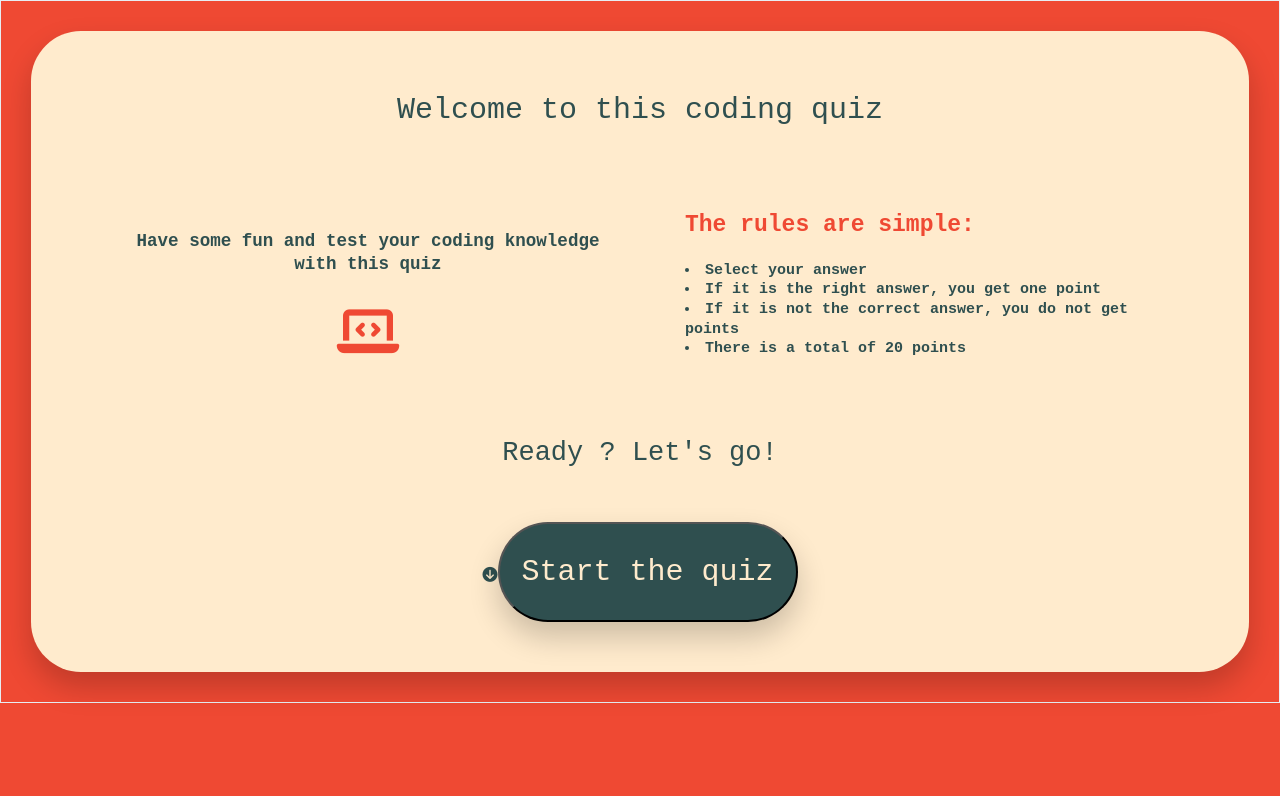
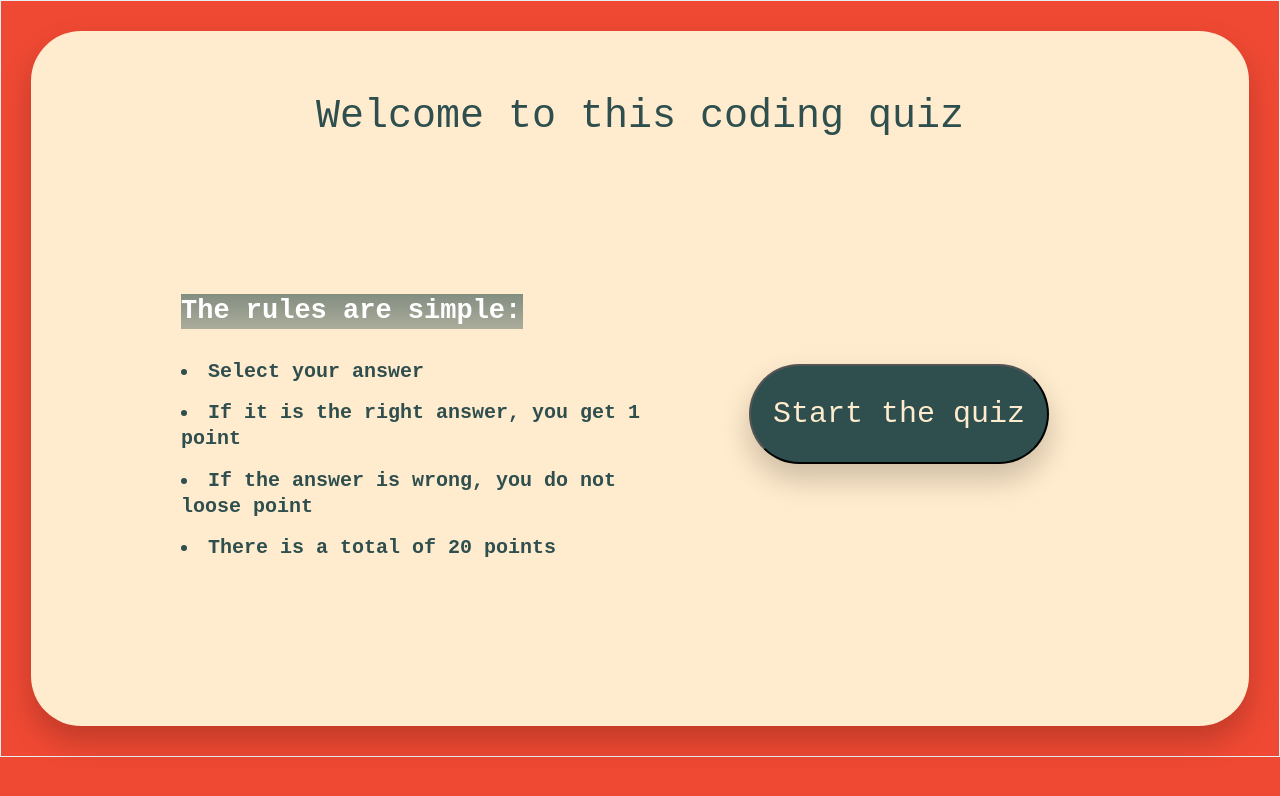
Before and after one commit to JustineOverflow/coding-quizz-reactjs, a React (Create React App) app: page / in a window 1280 px wide. Shown: the top 796 px of the page. Built offline with nearby package versions, Linux system fonts and the light colour scheme.

Commit message:
improved design

```diff
--- a/src/Home/Home.js
+++ b/src/Home/Home.js
@@ -9,29 +9,21 @@ class Home extends Component {
                     <h1 className="home-welcome">Welcome to this coding quiz</h1>
                     <div className="home-container">
                         <div className="home-container-column1">
-                        <h3 className="home-container-column1-text">Have some fun and test your coding knowledge with this quiz</h3>
-                        <i className="computer fas fa-laptop-code"></i>
+                            <h3 className="home-rules">The rules are simple:</h3>
+                            <li className="home-rules-list"> Select your answer</li>
+                            <li className="home-rules-list"> If it is the right answer, you get 1 point</li>
+                            <li className="home-rules-list"> If the answer is wrong, you do not loose point</li>
+                            <li className="home-rules-list"> There is a total of 20 points</li>
                         </div>
                         <div className="home-container-column2">
-                        <h3 className="home-rules">The rules are simple:</h3>
-                        <li className="home-rules-list"> Select your answer</li>
-                        <li className="home-rules-list"> If it is the right answer, you get one point</li>
-                        <li className="home-rules-list"> If it is not the correct answer, you do not get
-                            points
-                        </li>
-                        <li className="home-rules-list"> There is a total of 20 points</li>
-                    </div>
-                </div>
-
-                <h3 className="home-ready">Ready ? Let's go!</h3>
-                <i className="arrow fas fa-arrow-circle-down"></i>
-
                             <button className="home-button">
                                 <Link to="/quiz">Start the quiz</Link>
                                 <Route path="/quiz" exact component={Quiz}/>
                             </button>
-
-
+                            {/*<h3 className="home-container-column1-text">Have some fun and test your coding knowledge with this quiz</h3>*/}
+                            {/*<i className="computer fas fa-laptop-code"></i>*/}
+                        </div>
+                    </div>
             </section>
         );
     }
--- a/src/Home/home.scss
+++ b/src/Home/home.scss
@@ -1,68 +1,61 @@
 .home {
+  border-radius: 5rem;
   background-color: blanchedalmond;
-  border-radius: 5rem;
   margin: 3rem;
   padding: 3rem;
   box-shadow: 0 15px 30px rgba(0, 0, 0, .2);
-  color: darkslategrey;
+  color: #f8f7ff;
   text-align: center;
+  z-index: 1;
 
   &-welcome {
-
+    color: darkslategray;
     padding: 3rem;
-    color: darkslategrey;
-    font-size: 3rem;
+    font-size: 4rem;
     font-weight: 200;
     text-align: center;
   }
 
   &-container {
-
+    color: darkslategray;
+    border-radius: 5rem;
+    background-size: cover;
     display: grid;
-    grid-template-columns: repeat(2, 1fr);
-    margin: 5rem;
+    grid-template-columns: 2fr 1fr;
+    padding: 12rem;
     column-gap: 3rem;
+    z-index: 10;
+    font-size: 2rem;
 
     &-column1 {
       grid-column: 1/2;
+      text-align: left;
+    }
+    &-column2 {
+      grid-column: 2/-1;
       margin-top: 2rem;
     }
-
-    &-column2 {
-      grid-column: 2/-1;
-      text-align: left;
-      margin-left: 3rem;
-    }
-
   }
 
   &-rules {
-    margin-bottom: 2rem;
-    color: #ef4933;
-    font-size: 2.3rem;
-
+    margin-bottom: 3rem;
+    color: rgb(255, 255, 255);
+    font-size: 2.7rem;
+    background-image: linear-gradient(rgba(darkslategray, 0.6), rgba(darkslategray, 0.4));
+    width: 70%;
 
     &-list {
-
+      margin-bottom: 1.5rem;
     }
-
-  }
-
-  &-ready {
-    text-align: center;
-    margin: 5rem;
-    font-size: 2.7rem;
-    font-weight: 200;
   }
 
   &-button {
     text-align: center;
-
     text-decoration: none;
     border-radius: 5rem;
     height: 10rem;
     width: 30rem;
-    margin-bottom: 2rem;
+    margin: 5rem;
     background-color: darkslategrey;
     color: blanchedalmond;
     font-family: inherit;
@@ -90,3 +83,9 @@
   font-size: 5rem;
   padding: 3rem;
 }
+
+.arrow {
+  color: #ef4933;
+  font-size: 3rem;
+  padding: 2rem;
+}
--- a/src/Quiz/Quiz.js
+++ b/src/Quiz/Quiz.js
@@ -16,7 +16,7 @@ class Quiz extends Component {
             },
             score: 0,
             count: 0,
-            total: 20,
+            total: 10,
             isFinished: false,
         };
         this.onChoiceClicked = this.onChoiceClicked.bind(this)
```
Also changed, not shown: 1 other file (tests, documents, lock files or other folders). Lines whose indentation alone changed are shown as unchanged.
